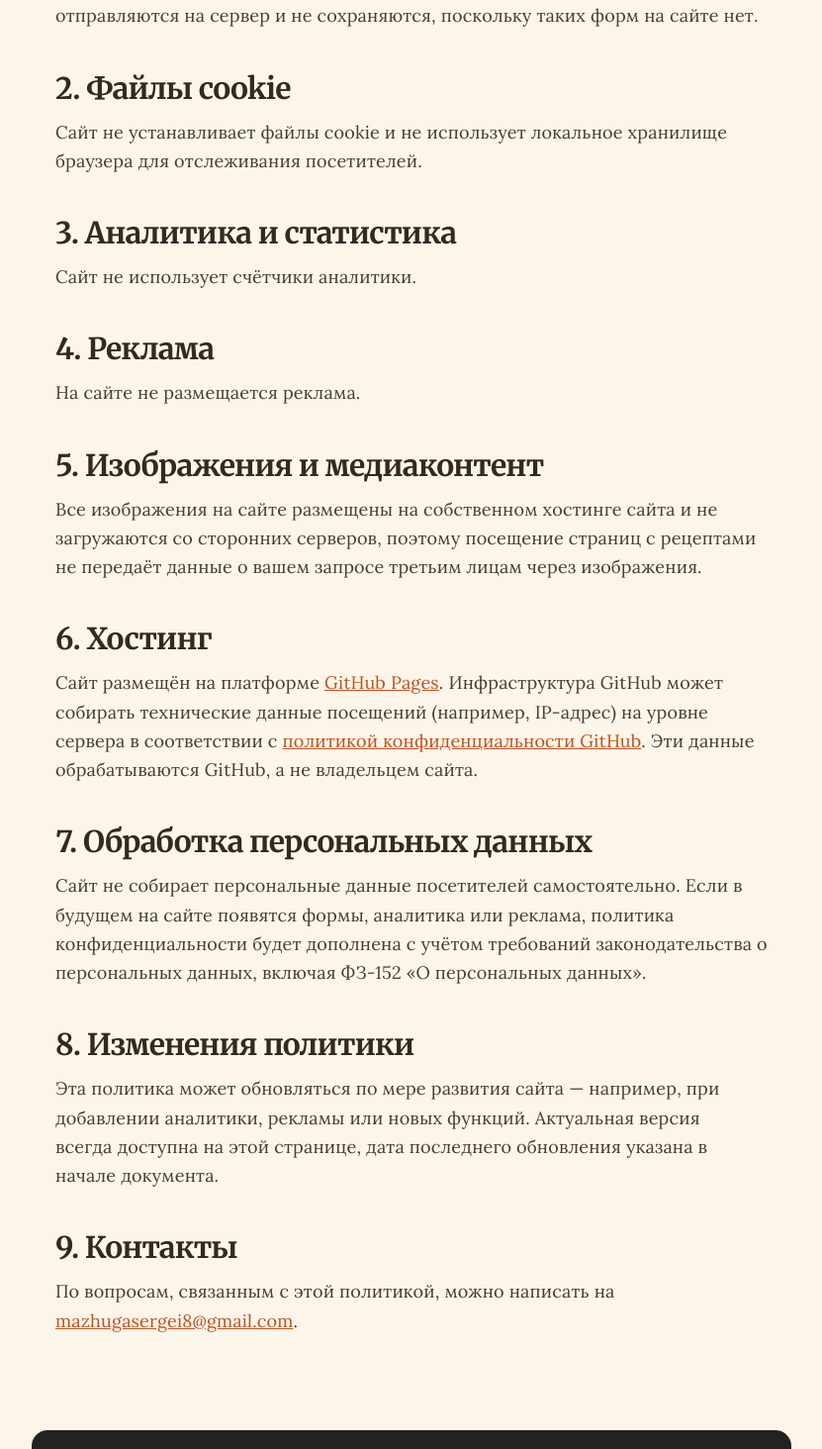
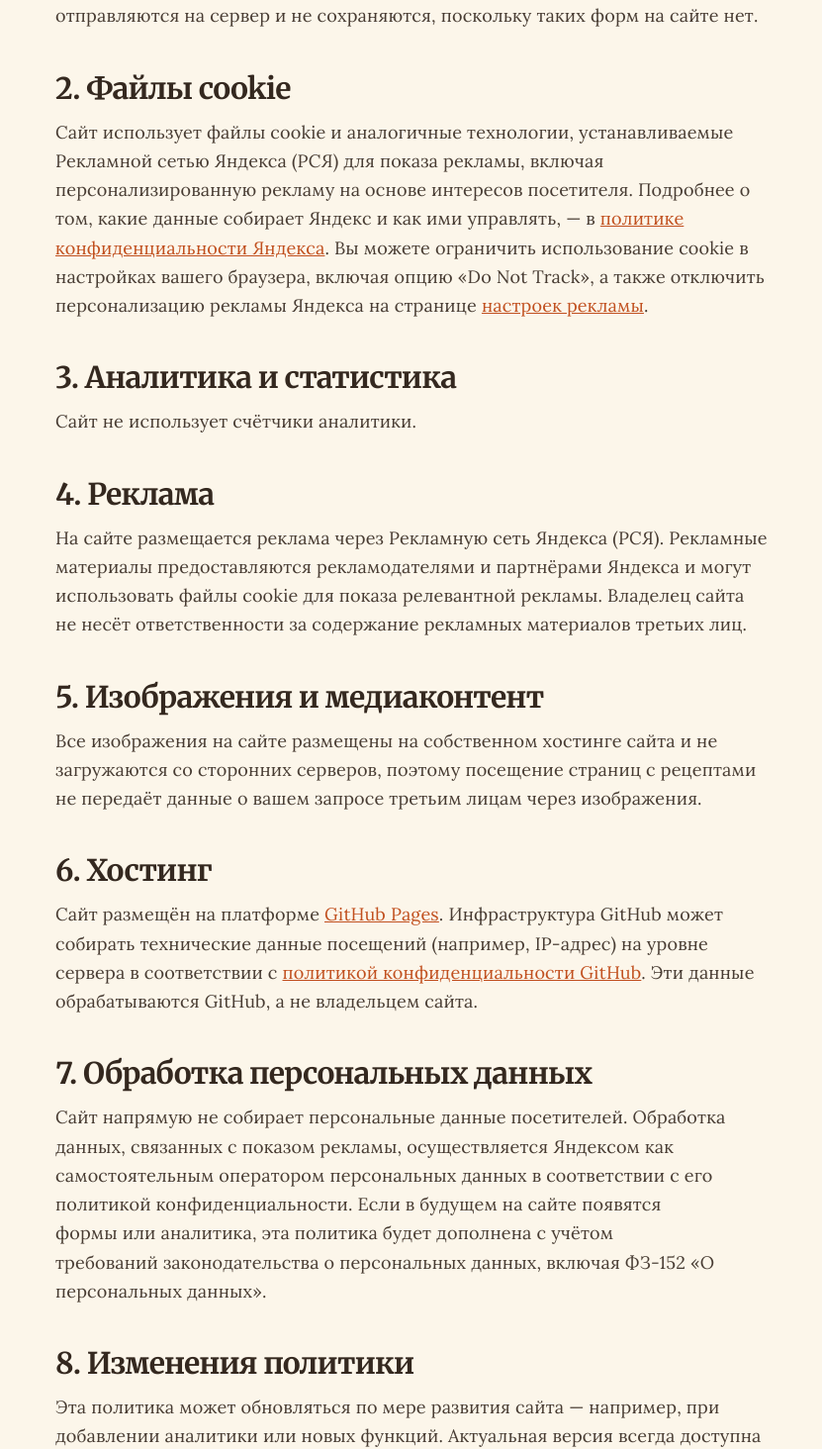
Before and after one commit to mazhugasergei/recipes, a Next.js app: page /privacy in a window 1280 px wide. Shown: the part 469-1933 px from the top of the page at 99% size, without its empty margins (224-1055 px from the left). Built offline with nearby package versions, Linux system fonts and the light colour scheme.

Commit message:
feat(ads): add Yandex Ads integration and update privacy/terms policies

```diff
--- a/src/app/layout.tsx
+++ b/src/app/layout.tsx
@@ -4,6 +4,7 @@
 import { Container } from "@/shared/ui/container/container"
 import { Footer } from "@/widgets/footer/ui/footer"
 import { Header } from "@/widgets/header/ui/header"
+import { YandexAdsScript } from "@/widgets/yandex-ads"
 import { Metadata } from "next"
 
 export const metadata: Metadata = {
@@ -20,6 +21,7 @@
 				<Header />
 				<Container className="flex-1 px-4 py-16 sm:px-6">{children}</Container>
 				<Footer />
+				<YandexAdsScript />
 			</body>
 		</html>
 	)
--- a/src/app/privacy/page.tsx
+++ b/src/app/privacy/page.tsx
@@ -29,7 +29,18 @@
 		title: "Файлы cookie",
 		body: (
 			<p>
-				Сайт не устанавливает файлы cookie и не использует локальное хранилище браузера для отслеживания посетителей.
+				Сайт использует файлы cookie и аналогичные технологии, устанавливаемые Рекламной сетью Яндекса (РСЯ) для показа
+				рекламы, включая персонализированную рекламу на основе интересов посетителя. Подробнее о том, какие данные
+				собирает Яндекс и как ими управлять, — в{" "}
+				<a href="https://yandex.ru/legal/confidential/" target="_blank" rel="noopener noreferrer">
+					политике конфиденциальности Яндекса
+				</a>
+				. Вы можете ограничить использование cookie в настройках вашего браузера, включая опцию «Do Not Track», а также
+				отключить персонализацию рекламы Яндекса на странице{" "}
+				<a href="https://yandex.ru/support/adv/ads-settings.html" target="_blank" rel="noopener noreferrer">
+					настроек рекламы
+				</a>
+				.
 			</p>
 		),
 		// TODO: если добавится функция избранных рецептов на cookies/localStorage — описать здесь: что сохраняется (например, ID рецептов), где хранится (только в браузере посетителя, не передаётся на сервер) и как это отключить/очистить
@@ -41,8 +52,13 @@
 	},
 	{
 		title: "Реклама",
-		body: <p>На сайте не размещается реклама.</p>,
-		// TODO: при подключении Яндекс.Директ/РСЯ — указать, что рекламная сеть может использовать cookies для показа персонализированной рекламы, дать ссылку на политику конфиденциальности Яндекса и рассказать про возможность отключения персонализации рекламы
+		body: (
+			<p>
+				На сайте размещается реклама через Рекламную сеть Яндекса (РСЯ). Рекламные материалы предоставляются
+				рекламодателями и партнёрами Яндекса и могут использовать файлы cookie для показа релевантной рекламы. Владелец
+				сайта не несёт ответственности за содержание рекламных материалов третьих лиц.
+			</p>
+		),
 	},
 	{
 		title: "Изображения и медиаконтент",
@@ -78,9 +94,10 @@
 		title: "Обработка персональных данных",
 		body: (
 			<p>
-				Сайт не собирает персональные данные посетителей самостоятельно. Если в будущем на сайте появятся формы,
-				аналитика или реклама, политика конфиденциальности будет дополнена с учётом требований законодательства о
-				персональных данных, включая ФЗ-152 «О персональных данных».
+				Сайт напрямую не собирает персональные данные посетителей. Обработка данных, связанных с показом рекламы,
+				осуществляется Яндексом как самостоятельным оператором персональных данных в соответствии с его политикой
+				конфиденциальности. Если в будущем на сайте появятся формы или аналитика, эта политика будет дополнена с учётом
+				требований законодательства о персональных данных, включая ФЗ-152 «О персональных данных».
 			</p>
 		),
 	},
@@ -88,9 +105,8 @@
 		title: "Изменения политики",
 		body: (
 			<p>
-				Эта политика может обновляться по мере развития сайта — например, при добавлении аналитики, рекламы или новых
-				функций. Актуальная версия всегда доступна на этой странице, дата последнего обновления указана в начале
-				документа.
+				Эта политика может обновляться по мере развития сайта — например, при добавлении аналитики или новых функций.
+				Актуальная версия всегда доступна на этой странице, дата последнего обновления указана в начале документа.
 			</p>
 		),
 	},
@@ -109,7 +125,7 @@
 	return (
 		<main>
 			<H1 className="mb-2">Политика конфиденциальности</H1>
-			<p className="mb-10 text-xs tracking-widest uppercase">Обновлено: 1 августа 2026 г.</p>
+			<p className="mb-10 text-xs tracking-widest uppercase">Обновлено: 2 августа 2026 г.</p>
 
 			<div
 				className={cn(
--- a/src/app/terms/page.tsx
+++ b/src/app/terms/page.tsx
@@ -58,8 +58,17 @@
 	},
 	{
 		title: "Реклама",
-		body: <p>На сайте пока не размещается реклама.</p>,
-		// TODO: при подключении Яндекс.Директ/РСЯ — указать, что на сайте могут показываться рекламные материалы от сторонних рекламных сетей, что владелец сайта не несёт ответственности за содержание рекламы третьих лиц, и дать ссылку на политику конфиденциальности рекламной сети
+		body: (
+			<p>
+				На сайте размещаются рекламные материалы от сторонних рекламных сетей, в том числе Рекламной сети Яндекса (РСЯ).
+				Владелец сайта не несёт ответственности за содержание рекламы третьих лиц. Условия обработки данных, связанных с
+				показом рекламы, описаны в{" "}
+				<a href="https://yandex.ru/legal/confidential/" target="_blank" rel="noopener noreferrer">
+					политике конфиденциальности Яндекса
+				</a>
+				.
+			</p>
+		),
 	},
 	{
 		title: "Изменения условий",
@@ -94,7 +103,7 @@
 	return (
 		<main>
 			<H1 className="mb-2">Условия использования</H1>
-			<p className="mb-10 text-xs tracking-widest uppercase">Обновлено: 1 августа 2026 г.</p>
+			<p className="mb-10 text-xs tracking-widest uppercase">Обновлено: 2 августа 2026 г.</p>
 
 			<div
 				className={cn(
--- /dev/null
+++ b/src/widgets/yandex-ads/index.ts
@@ -0,0 +1 @@
+export { YandexAdsScript } from "./ui/yandex-ads-script"
--- /dev/null
+++ b/src/widgets/yandex-ads/ui/yandex-ads-script.tsx
@@ -0,0 +1,18 @@
+import Script from "next/script"
+
+const PAGE_ID = "19689704"
+
+export function YandexAdsScript() {
+	return (
+		<>
+			{/* Yandex Ads (РСЯ) autoplacement */}
+			<Script src="https://yandex.ru/ads/system/context.js" strategy="afterInteractive" async />
+			<Script
+				data-page-id={PAGE_ID}
+				src="https://yandex.ru/ads/system/ap-loader.js"
+				strategy="afterInteractive"
+				async
+			/>
+		</>
+	)
+}
```
